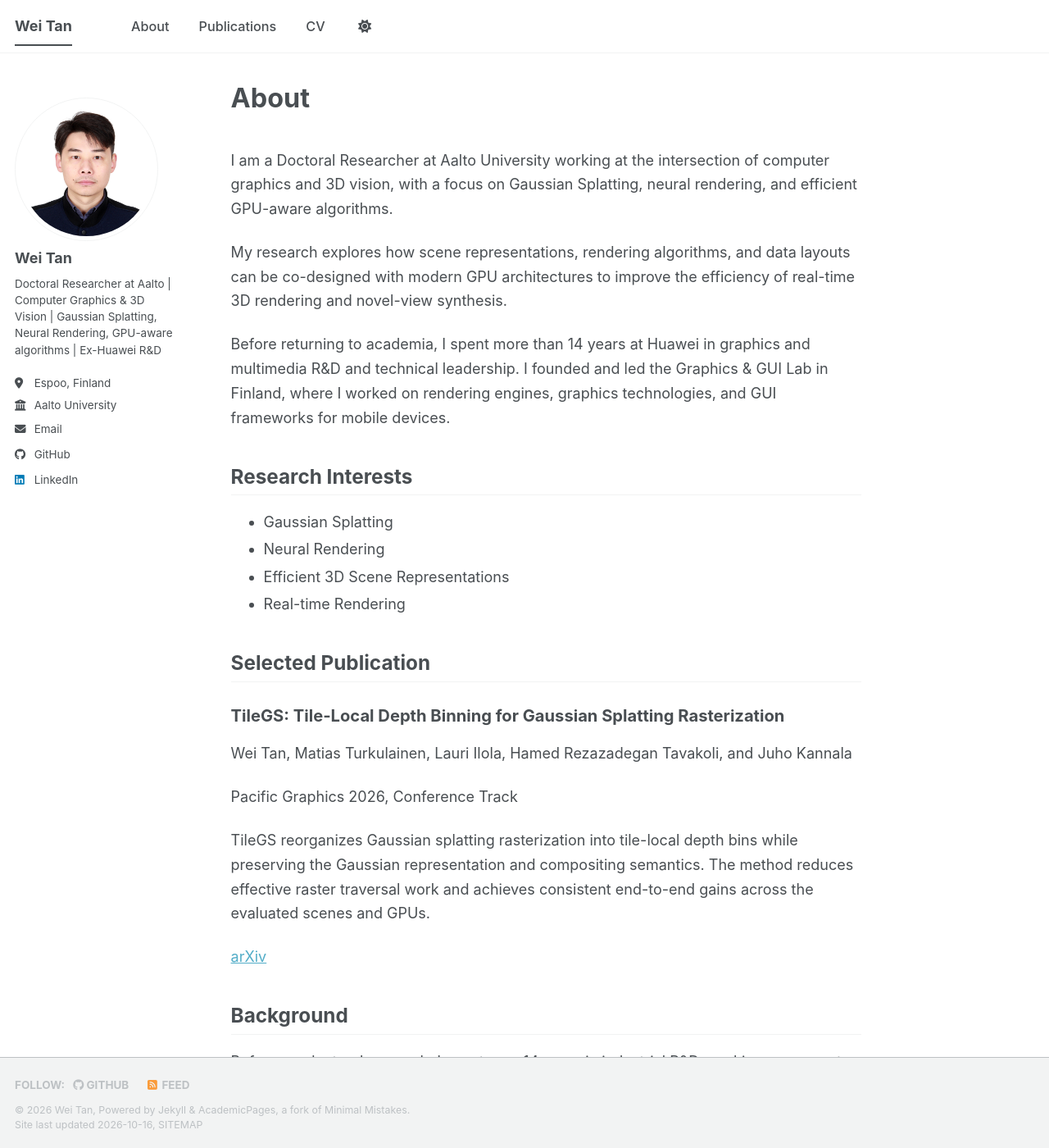
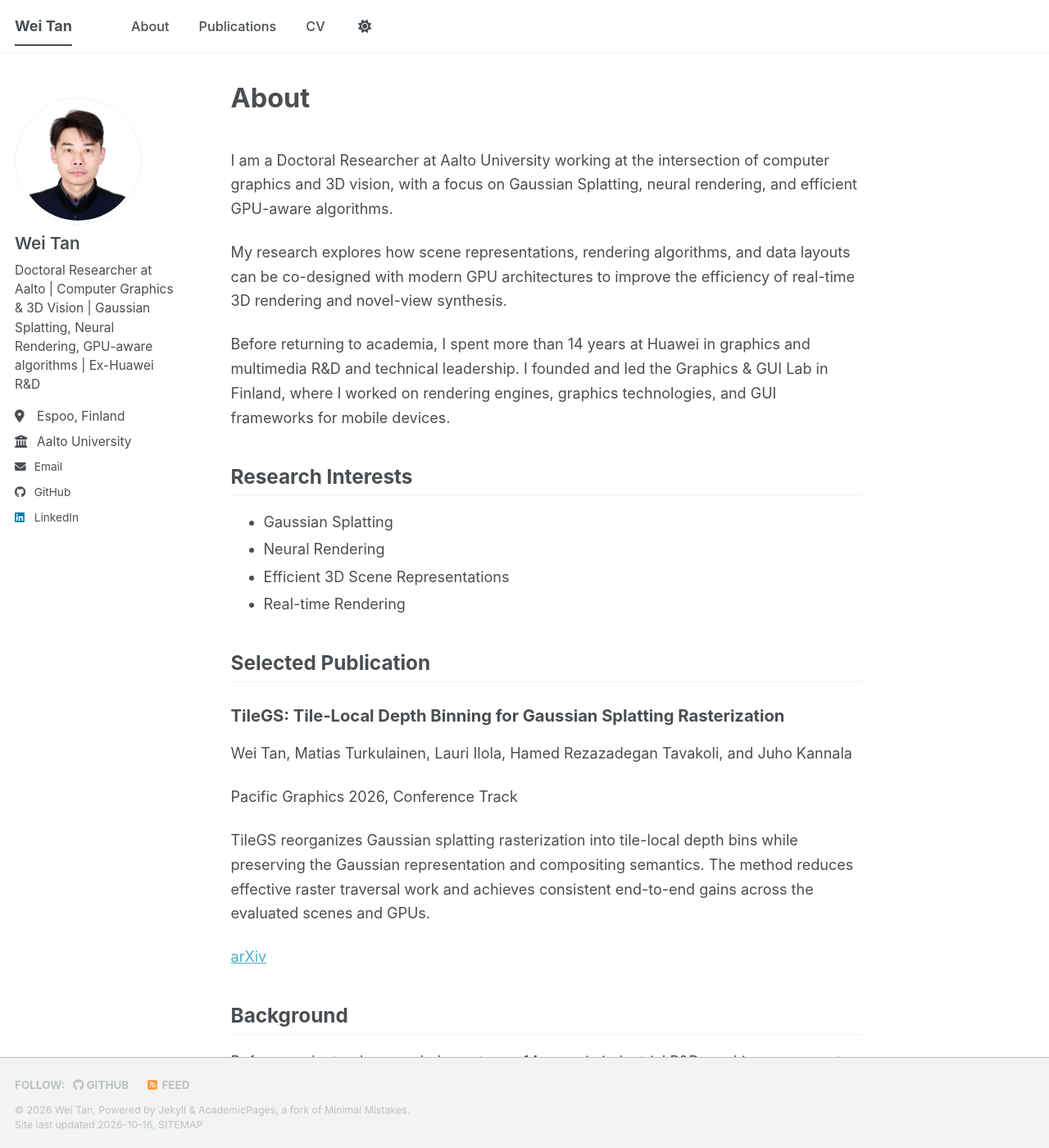
Before and after one commit to alex-tan-60149/alex-tan-60149.github.io, a Jekyll site: the page built from _pages/about.md, in a window 1280 px wide and 1400 px high. Shown: the whole window at 82% size. Built offline with Jekyll 4.4.1, drawn with Linux system fonts in a browser that asks for light colours; a style sheet for code colours, icons or effects is not loaded.

Commit message:
Adjust font sizes and margins in sidebar styles

```diff
--- a/_sass/layout/_sidebar.scss
+++ b/_sass/layout/_sidebar.scss
@@ -51,7 +51,7 @@
 
   p, li {
     font-family: $sans-serif;
-    font-size: $type-size-6;
+    font-size: 0.86em;
     line-height: 1.5;
   }
 
@@ -154,11 +154,11 @@
   }
 
   img {
-    max-width: 175px;
+    max-width: 155px;
     border-radius: 50%;
 
     @include breakpoint($large) {
-      padding: 5px;
+      padding: 4px;
       border: 1px solid var(--global-border-color);
     }
   }
@@ -189,7 +189,9 @@
 }
 .sidebar .author__name {
   font-family: $sans-serif;
-  font-size: $type-size-5;
+  font-size: 1.15em;
+  font-weight: 600;
+  line-height: 1.25;
 }
 
 .sidebar .author__desktop {
@@ -210,10 +212,12 @@
 
 .author__bio {
   margin: 0;
+  font-size: 0.88em;
+  line-height: 1.5;
 
   @include breakpoint($large) {
-    margin-top: 10px;
-    margin-bottom: 20px;
+    margin-top: 8px;
+    margin-bottom: 16px;
   }
 }
 
@@ -309,12 +313,13 @@
 
   a {
     display: block;
-    margin-bottom: 5px;
+    margin-bottom: 4px;
     padding-right: 5px;
     padding-top: 2px;
     padding-bottom: 2px;
     color: inherit;
-    font-size: $type-size-5;
+    font-size: 0.88em;
+    line-height: 1.4;
     text-decoration: none;
 
     &:hover {
```
